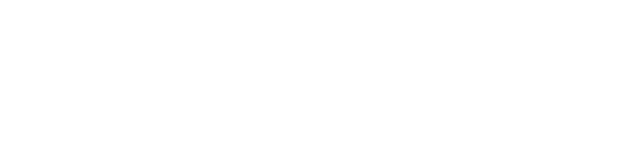
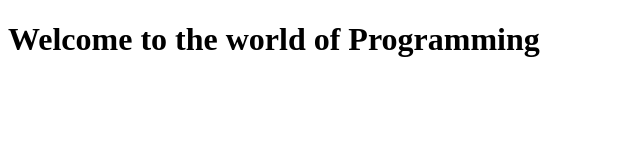
Before and after one commit to marklesterpal30/maranan_marklester, a plain HTML site: page index.html in a window 1280 px wide. Shown: the whole page, without its empty margins (0-640 px from the left). Drawn offline with Linux system fonts and the light colour scheme.

Commit message:
I added a header

```diff
--- a/index.html
+++ b/index.html
@@ -6,6 +6,6 @@
     <title>Document</title>
 </head>
 <body>
-
+    <h1>Welcome to the world of Programming</h1>
 </body>
 </html>
```
